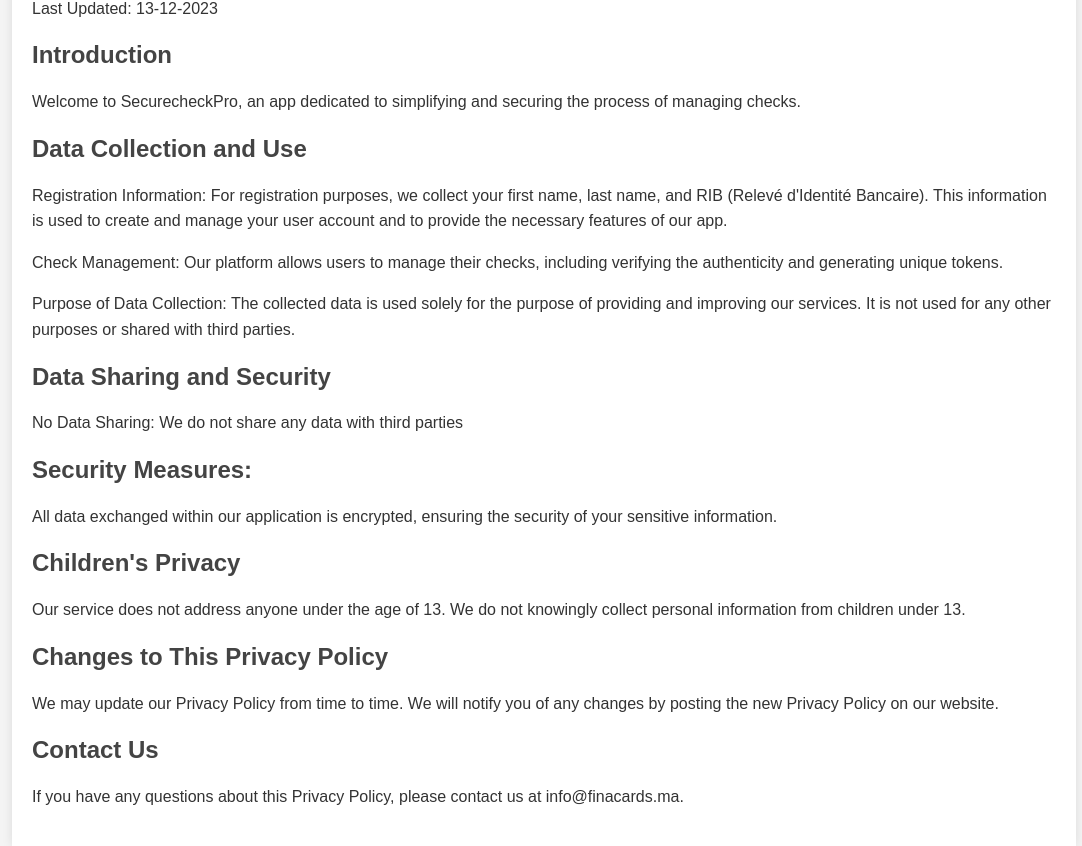
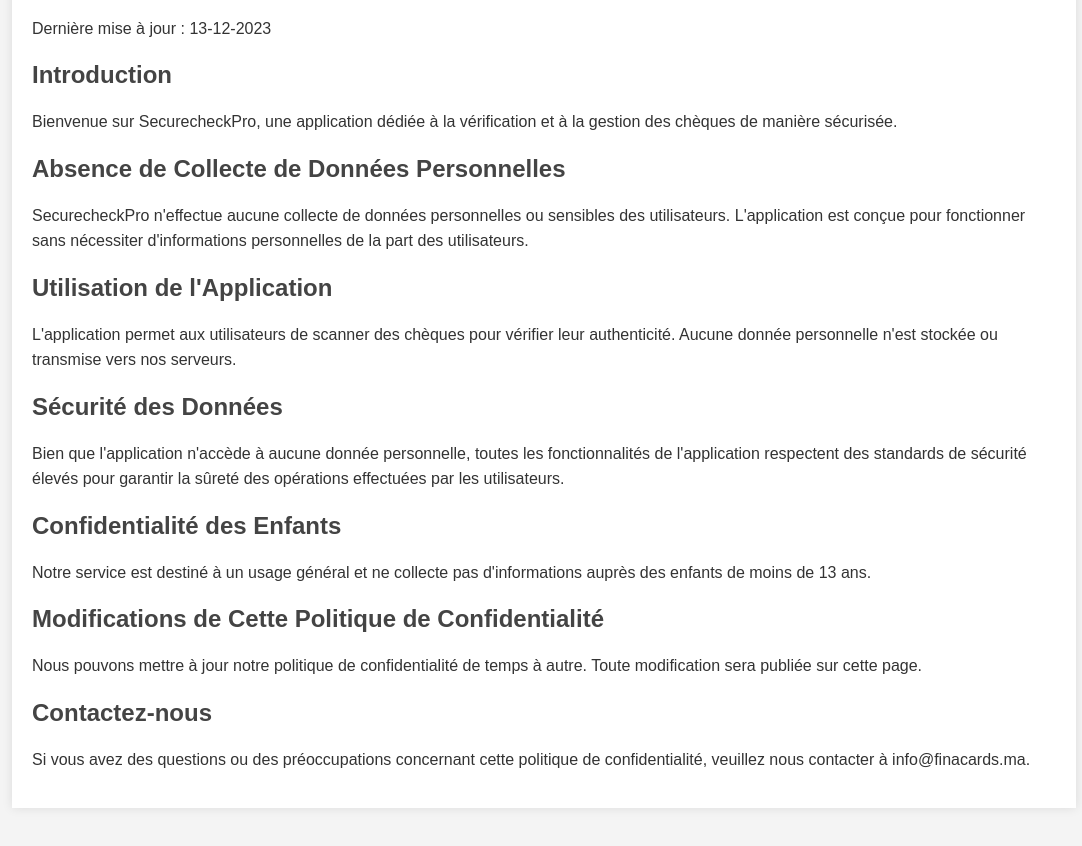
Before and after one commit to devfinacards/SecurecheckProPrivacyPolicy, a plain HTML site: page index.html in a window 1280 px wide. Shown: the part 104-950 px from the top of the page, without its empty margins (96-1178 px from the left). Drawn offline with Linux system fonts and the light colour scheme.

Commit message:
Update index.html

```diff
--- a/index.html
+++ b/index.html
@@ -1,7 +1,9 @@
 <!DOCTYPE html>
-<html>
+<html lang="fr">
 <head>
-    <title>SecurecheckPro Privacy Policy</title>
+    <meta charset="UTF-8">
+    <meta name="viewport" content="width=device-width, initial-scale=1.0">
+    <title>Politique de Confidentialité - SecurecheckPro</title>
     <style>
         body {
             font-family: Arial, sans-serif;
@@ -12,7 +14,7 @@
         }
         .container {
             width: 80%;
-            margin: 0 auto;
+            margin: 20px auto;
             background: #fff;
             padding: 20px;
             box-shadow: 0 0 10px rgba(0, 0, 0, 0.1);
@@ -25,38 +27,38 @@
         }
         a {
             color: #06c;
+            text-decoration: none;
+        }
+        a:hover {
+            text-decoration: underline;
         }
     </style>
 </head>
 <body>
     <div class="container">
-        <h1>Privacy Policy for SecurecheckPro</h1>
-        <p>Last Updated: 13-12-2023</p>
+        <h1>Politique de Confidentialité pour SecurecheckPro</h1>
+        <p>Dernière mise à jour : 13-12-2023</p>
 
         <h2>Introduction</h2>
-        <p>Welcome to SecurecheckPro, an app dedicated to simplifying and securing the process of managing checks.</p>
+        <p>Bienvenue sur SecurecheckPro, une application dédiée à la vérification et à la gestion des chèques de manière sécurisée.</p>
 
-        <h2>Data Collection and Use</h2>
-        <p>Registration Information: For registration purposes, we collect your first name, last name, and RIB (Relevé d'Identité Bancaire). This information is used to create and manage your user account and to provide the necessary features of our app.</p>
+        <h2>Absence de Collecte de Données Personnelles</h2>
+        <p>SecurecheckPro n'effectue aucune collecte de données personnelles ou sensibles des utilisateurs. L'application est conçue pour fonctionner sans nécessiter d'informations personnelles de la part des utilisateurs.</p>
 
-        <p>Check Management: Our platform allows users to manage their checks, including verifying the authenticity and generating unique tokens.</p>
+        <h2>Utilisation de l'Application</h2>
+        <p>L'application permet aux utilisateurs de scanner des chèques pour vérifier leur authenticité. Aucune donnée personnelle n'est stockée ou transmise vers nos serveurs.</p>
 
-		<p>Purpose of Data Collection: The collected data is used solely for the purpose of providing and improving our services. It is not used for any other purposes or shared with third parties.</p>
-        <h2>Data Sharing and Security</h2>
-        <p>No Data Sharing: We do not share any data with third parties</p>
+        <h2>Sécurité des Données</h2>
+        <p>Bien que l'application n'accède à aucune donnée personnelle, toutes les fonctionnalités de l'application respectent des standards de sécurité élevés pour garantir la sûreté des opérations effectuées par les utilisateurs.</p>
 
-		<h2>Security Measures:</h2>
-        <p> All data exchanged within our application is encrypted, ensuring the security of your sensitive information.</p>
+        <h2>Confidentialité des Enfants</h2>
+        <p>Notre service est destiné à un usage général et ne collecte pas d'informations auprès des enfants de moins de 13 ans.</p>
 
-        <h2>Children's Privacy</h2>
-        <p>Our service does not address anyone under the age of 13. We do not knowingly collect personal information from children under 13.</p>
+        <h2>Modifications de Cette Politique de Confidentialité</h2>
+        <p>Nous pouvons mettre à jour notre politique de confidentialité de temps à autre. Toute modification sera publiée sur cette page.</p>
 
-        <h2>Changes to This Privacy Policy</h2>
-        <p>We may update our Privacy Policy from time to time. We will notify you of any changes by posting the new Privacy Policy on our website.</p>
-
-        <h2>Contact Us</h2>
-        <p>If you have any questions about this Privacy Policy, please contact us at info@finacards.ma.</p>
-
+        <h2>Contactez-nous</h2>
+        <p>Si vous avez des questions ou des préoccupations concernant cette politique de confidentialité, veuillez nous contacter à info@finacards.ma.</p>
     </div>
 </body>
 </html>
```
